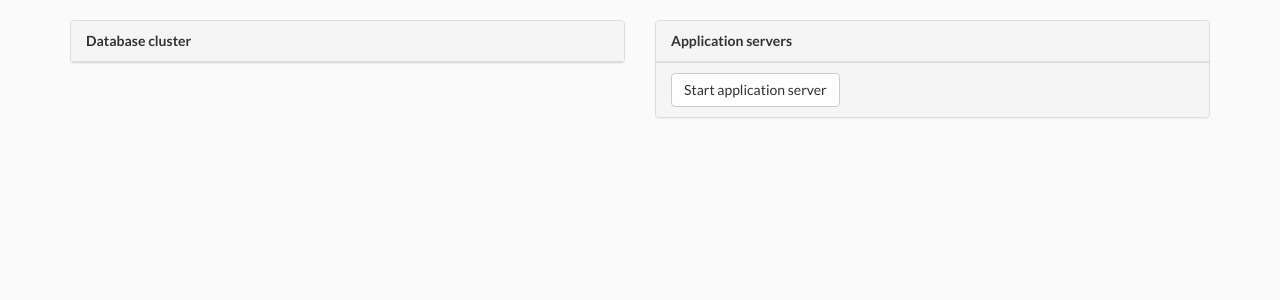
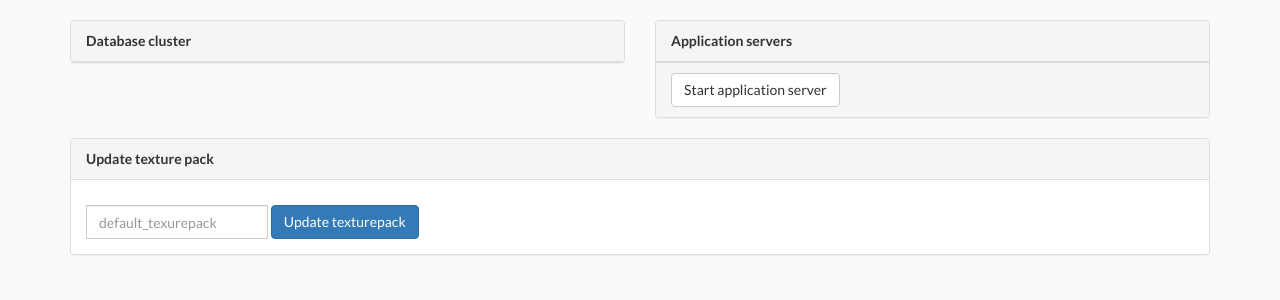
Before and after one commit to AntonDanneels/JLI40D_Uno, a Spring app: page /home in a window 1280 px wide. Shown: the part 51-351 px from the top of the page. Run offline with Thymeleaf, Linux system fonts and the light colour scheme; the template is opened without the code that fills it, so the values that code supplies are empty; some libraries are stand-ins or nearby versions.

Commit message:
final commit

```diff
--- a/pom.xml
+++ b/pom.xml
@@ -11,8 +11,8 @@
     <properties>
         <!-- The main class to start by executing java -jar -->
         <!-- <start-class>be.kuleuven.cs.jli40d.server.application.ApplicationMain</start-class> -->
-        <!--<start-class>be.kuleuven.cs.jli40d.server.dispatcher.DispatcherMain</start-class> -->
-        <start-class>be.kuleuven.cs.jli40d.client.GameClient</start-class>
+        <start-class>be.kuleuven.cs.jli40d.server.dispatcher.DispatcherMain</start-class>
+        <!-- <start-class>be.kuleuven.cs.jli40d.client.GameClient</start-class>-->
         <!-- <start-class>be.kuleuven.cs.jli40d.server.db.DBMain</start-class> -->
     </properties>
 
--- a/src/main/resources/templates/home.html
+++ b/src/main/resources/templates/home.html
@@ -17,7 +17,8 @@
                     <tr th:each="server : ${databases}">
                         <td>
                             <span class="dot green-dot"></span>
-                            <span class="label" th:style="'background-color: #' + ${server.key.uuid.substring(0,3)} " th:text="'DB ' + ${server.key.uuid.substring(0,3)}"></span>
+                            <span class="label" th:style="'background-color: #' + ${server.key.uuid.substring(0,3)} "
+                                  th:text="'DB ' + ${server.key.uuid.substring(0,3)}"></span>
                         </td>
                         <td>
                             <span th:text="${server.key.toString()}"></span>
@@ -44,15 +45,21 @@
                             <b th:text="'#' + ${wrapper.server.uuid.substring(0,7)}"></b>
                         </td>
                         <td style="padding-top: 14px !important;">
-                            <span class="label" th:style="'background-color: #' + ${wrapper.database.uuid.substring(0,3)} " th:text="'DB ' + ${wrapper.database.uuid.substring(0,3)}"></span>
+                            <span class="label"
+                                  th:style="'background-color: #' + ${wrapper.database.uuid.substring(0,3)} "
+                                  th:text="'DB ' + ${wrapper.database.uuid.substring(0,3)}"></span>
                         </td>
                         <td style="padding-top: 14px !important;">
                             <span th:text="${wrapper.server.toString()}"></span>
                         </td>
-                        <td style="padding-top: 14px !important;" th:if="${wrapper.numberOfGames == 1}" th:text="${wrapper.numberOfGames} + ' game'"></td>
-                        <td style="padding-top: 14px !important;" th:unless="${wrapper.numberOfGames == 1}" th:text="${wrapper.numberOfGames} + ' games'"></td>
-                         <td style="padding-top: 14px !important;" th:if="${wrapper.numberOfClients == 1}" th:text="${wrapper.numberOfClients} + ' client'"></td>
-                        <td style="padding-top: 14px !important;" th:unless="${wrapper.numberOfClients == 1}" th:text="${wrapper.numberOfClients} + ' clients'"></td>
+                        <td style="padding-top: 14px !important;" th:if="${wrapper.numberOfGames == 1}"
+                            th:text="${wrapper.numberOfGames} + ' game'"></td>
+                        <td style="padding-top: 14px !important;" th:unless="${wrapper.numberOfGames == 1}"
+                            th:text="${wrapper.numberOfGames} + ' games'"></td>
+                        <td style="padding-top: 14px !important;" th:if="${wrapper.numberOfClients == 1}"
+                            th:text="${wrapper.numberOfClients} + ' client'"></td>
+                        <td style="padding-top: 14px !important;" th:unless="${wrapper.numberOfClients == 1}"
+                            th:text="${wrapper.numberOfClients} + ' clients'"></td>
                         <td class="btn-td" th:if="${appservers.size() > 1}">
                             <div class="btn-group pull-right" role="group">
                                 <a type="button" class="btn btn-danger" aria-label=""
@@ -73,12 +80,35 @@
             </div>
         </div>
     </div>
+
+    <!-- BOTTOM ROW -->
+    <div class="row">
+
+        <div class="col-md-12">
+            <div class="panel panel-default">
+                <div class="panel-heading"><b>Update texture pack</b></div>
+
+                <div class="panel-body">
+                    <form class="form-inline" th:method="post" th:action="@{/texturepack/}">
+                        <div class="form-group">
+                            <label class="sr-only" for="texturepack">Texturepack</label>
+                            <div class="input-group">
+                                <input type="text" class="form-control" id="texturepack" name="texturepack"
+                                       placeholder="default_texurepack"/>
+                            </div>
+                        </div>
+                        <button type="submit" class="btn btn-primary">Update texturepack</button>
+                    </form>
+                </div>
+            </div>
+        </div>
+
+    </div>
 </div>
-
 <div th:replace="layout :: scripts"></div>
 <script type="text/javascript">
-    $(document).ready(function(){
-        setInterval(function(){
+    $(document).ready(function () {
+        setInterval(function () {
             $("#app").load('/ #app');
         }, 3000);
     });
```
